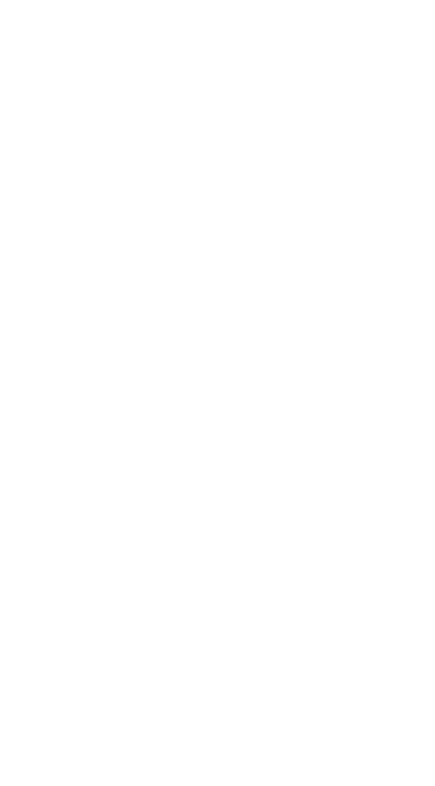
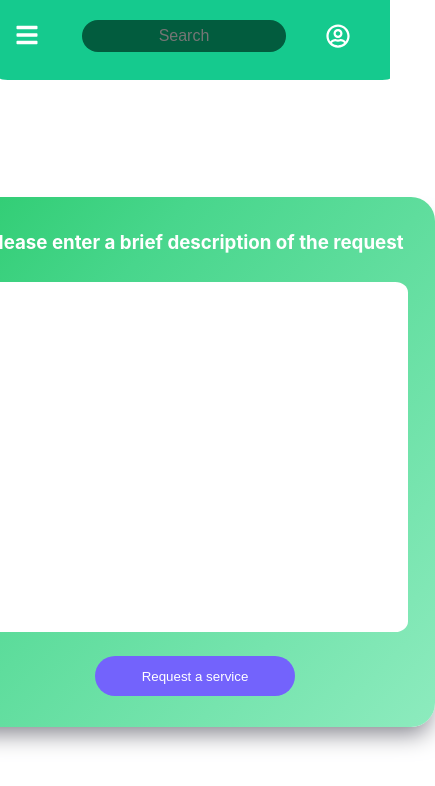
Before and after one commit to FaisalAlmadafei/kauSupportFrontend, a React (Create React App) app in the folder my-app/: page /NewServiceRequest in a window 390 px wide. Before the commit this address had no page. Shown: the top 786 px of the page, 435 px wide, since content can reach past the window. Built offline with nearby package versions, Linux system fonts and the light colour scheme.

Commit message:
create New Service Request page

```diff
--- a/my-app/src/App.js
+++ b/my-app/src/App.js
@@ -9,6 +9,7 @@
 import LabsPage from "./SharedComponents/LabsPage";
 import LabDevicesPage from "./SharedComponents/LabDevicesPage";
 import PreviousReportsPage from "./FacultyMamber/PreviousReportsPage";
+import NewServiceRequest from "./SharedComponents/NewServiceRequest";
 export const LoginContext = React.createContext();
 export const NewReportContext = React.createContext();
 
@@ -68,6 +69,7 @@
             <Route path="/LabsPage" element={<LabsPage />} />
             <Route path="/LabDevicesPage" element={<LabDevicesPage />} />
             <Route path="/PreviousReportsPage" element={<PreviousReportsPage />} />
+            <Route path="/NewServiceRequest" element={<NewServiceRequest />} />
 
           </Routes>
         </Router>
--- a/my-app/src/FacultyMamber/FmHomePage.js
+++ b/my-app/src/FacultyMamber/FmHomePage.js
@@ -22,7 +22,7 @@
     {
       serviceName: "Request a Service",
       icon: MdMiscellaneousServices,
-      pageLink: "/LabsPage",
+      pageLink: "/NewServiceRequest",
     },
     { serviceName: "My Requests", icon: MdHistoryEdu, pageLink: "/LabsPage" },
     {
--- /dev/null
+++ b/my-app/src/SharedCSS/NewServiceRequest.css
@@ -0,0 +1,157 @@
+@media (min-width: 769px) {
+.request-form{
+  margin-top: 125px;
+  background-image: linear-gradient(to right bottom, #2ecc71, #48d68c, #5fdd9d, #76e4ae, #8debbe);
+  width: 900px;
+  height: 400px;
+  border-radius: 24px;
+  padding: 15px;
+  -webkit-box-shadow: 4px 16px 24px -10px rgba(126, 126, 136, 1);
+-moz-box-shadow: 4px 16px 24px -10px rgba(126, 126, 136, 1);
+box-shadow: 4px 16px 24px -10px rgba(126, 126, 136, 1);
+
+}
+.request-input {
+  margin-top: 10px;
+  width: 90%; /* Full width of the container */
+  height: 280px; /* Fixed height */
+  resize: none; /* Optional: disables resizing */
+  border-radius: 3%;
+  border: none;
+  text-align: center;
+  font-size: 20px;
+  padding: 10px;
+  color: rgb(9, 9, 9);
+  font-family: Arial, Helvetica, sans-serif;
+}
+.request-button {
+  margin-top: 20px;
+  width: 200px;
+  height: 40px;
+  border-radius: 0;
+  border: none;
+  color: white;
+  background-color: rgb(115, 99, 252);
+  border-radius: 20px;
+  cursor: pointer;
+}
+.request-button:active {
+  background-color: rgb(155, 144, 254);
+}
+.request-button:hover {
+  background-color: rgb(151, 143, 220);
+}
+.request-alert-success {
+  height: 100px;
+  margin-top: 55px;
+  position: fixed;
+  left: 455px;
+  padding-bottom: 35px;
+  border: 3px solid rgb(0, 208, 0);
+}
+}
+@media (max-width: 768px){
+  .request-form{
+    margin-top: 100px;
+    background-image: linear-gradient(to right bottom, #2ecc71, #48d68c, #5fdd9d, #76e4ae, #8debbe);
+    width: 550px;
+    height: 500px;
+    border-radius: 24px;
+    padding: 15px;
+    -webkit-box-shadow: 4px 16px 24px -10px rgba(126, 126, 136, 1);
+  -moz-box-shadow: 4px 16px 24px -10px rgba(126, 126, 136, 1);
+  box-shadow: 4px 16px 24px -10px rgba(126, 126, 136, 1);
+
+  }
+  .request-input {
+    margin-top: 10px;
+    width: 80%; /* Full width of the container */
+    height: 330px; /* Fixed height */
+    resize: none; /* Optional: disables resizing */
+    border-radius: 3%;
+    border: none;
+    text-align: center;
+    font-size: 20px;
+    padding: 10px;
+    color: rgb(9, 9, 9);
+    font-family: Arial, Helvetica, sans-serif;
+  }
+  .request-button {
+    margin-top: 20px;
+    width: 200px;
+    height: 40px;
+    border-radius: 0;
+    border: none;
+    color: white;
+    background-color: rgb(115, 99, 252);
+    border-radius: 20px;
+    cursor: pointer;
+  }
+  .request-button:active {
+    background-color: rgb(155, 144, 254);
+  }
+  .request-button:hover {
+    background-color: rgb(151, 143, 220);
+  }
+  .request-alert-success {
+    height: 100px;
+    z-index: 3;
+    margin-top: 55px;
+    position: fixed;
+    left: 150px;
+    right: 150px;
+    border: 3px solid rgb(0, 208, 0);
+  }
+}
+@media (max-width: 600px) {
+  .request-form{
+    margin-top: 80px;
+    background-image: linear-gradient(to right bottom, #2ecc71, #48d68c, #5fdd9d, #76e4ae, #8debbe);
+    width: 450px;
+    height: 500px;
+    border-radius: 24px;
+    padding: 15px;
+    -webkit-box-shadow: 4px 16px 24px -10px rgba(126, 126, 136, 1);
+  -moz-box-shadow: 4px 16px 24px -10px rgba(126, 126, 136, 1);
+  box-shadow: 4px 16px 24px -10px rgba(126, 126, 136, 1);
+
+  }
+  .request-input {
+    margin-top: 10px;
+    width: 90%; /* Full width of the container */
+    height: 330px; /* Fixed height */
+    resize: none; /* Optional: disables resizing */
+    border-radius: 3%;
+    border: none;
+    text-align: center;
+    font-size: 20px;
+    padding: 10px;
+    color: rgb(9, 9, 9);
+    font-family: Arial, Helvetica, sans-serif;
+  }
+  .request-button {
+    margin-top: 20px;
+    width: 200px;
+    height: 40px;
+    border-radius: 0;
+    border: none;
+    color: white;
+    background-color: rgb(115, 99, 252);
+    border-radius: 20px;
+    cursor: pointer;
+  }
+  .request-button:active {
+    background-color: rgb(155, 144, 254);
+  }
+  .request-button:hover {
+    background-color: rgb(151, 143, 220);
+  }
+  .request-alert-success {
+    position: fixed;
+    left: 25px;
+    right: 25px;
+    z-index: 3;
+    margin-top: 25px;
+    border: 3px solid rgb(0, 208, 0);
+ }
+}
--- /dev/null
+++ b/my-app/src/SharedComponents/NewServiceRequest.js
@@ -0,0 +1,76 @@
+import React, {useState} from "react";
+import { useContext } from "react";
+import { LoginContext } from "../App";
+import { Alert } from "antd";
+import FmNavigationBar from "../FacultyMamber/FmNavigationBar";
+import "../SharedCSS/NewServiceRequest.css";
+
+function NewServiceRequest() {
+const [search, setSearch] = useState("");
+const [ReqDescription, setReqDescription] = useState("");
+const [userID] = useContext(LoginContext);
+const [ShowSuccessAlert, setShowSuccessAlert] = useState(false);
+async function addRequest () {
+  if (ReqDescription.length > 0){
+    var requestOptions = {
+      method: "POST",
+      redirect: "follow",
+    };
+
+    try {
+      const response = await fetch(
+        `https://kausupportapi.azurewebsites.net/api/FacultyMember_/RequestService?Request_=${ReqDescription}&Requested_By=${userID}`,
+        requestOptions
+      );
+      if (response.status === 400) {
+        alert("Somehting happened, try again")
+      } else if (response.ok) {
+        setShowSuccessAlert(true);
+      } else {
+        alert("An error occurred. Please try again.");
+      }
+    } catch (error) {
+      console.log("error", error);
+      alert(
+        "An error occurred. Please check your connection and try again."
+      );
+    }
+  } else {
+    alert("Please Enter request description ..");
+  }
+}
+
+  return (
+
+    <div>
+      <FmNavigationBar setSearch={setSearch}/>
+      {ShowSuccessAlert && (
+        <Alert
+          className="request-alert-success"
+          message="The service requested Successfully!"
+          description="Thank you!"
+          type="success"
+          showIcon
+          closable
+          onClose={() => setShowSuccessAlert(false)}
+        />
+      )}
+      <div>
+        <div className="request-form">
+          <h3 style={{color: "white"}}>Please enter a brief description of the request</h3>
+          <textarea
+          required
+          className="request-input"
+          onChange={(e) => {setReqDescription(e.target.value)}}
+          ></textarea>
+          <br></br>
+          <button className="request-button" onClick={addRequest}>
+            Request a service
+          </button>
+          </div>
+      </div>
+    </div>
+  )
+}
+
+export default NewServiceRequest;
```
Also changed, not shown: my-app/src/SharedComponents/LabsPage.js (+1 -6 lines).
